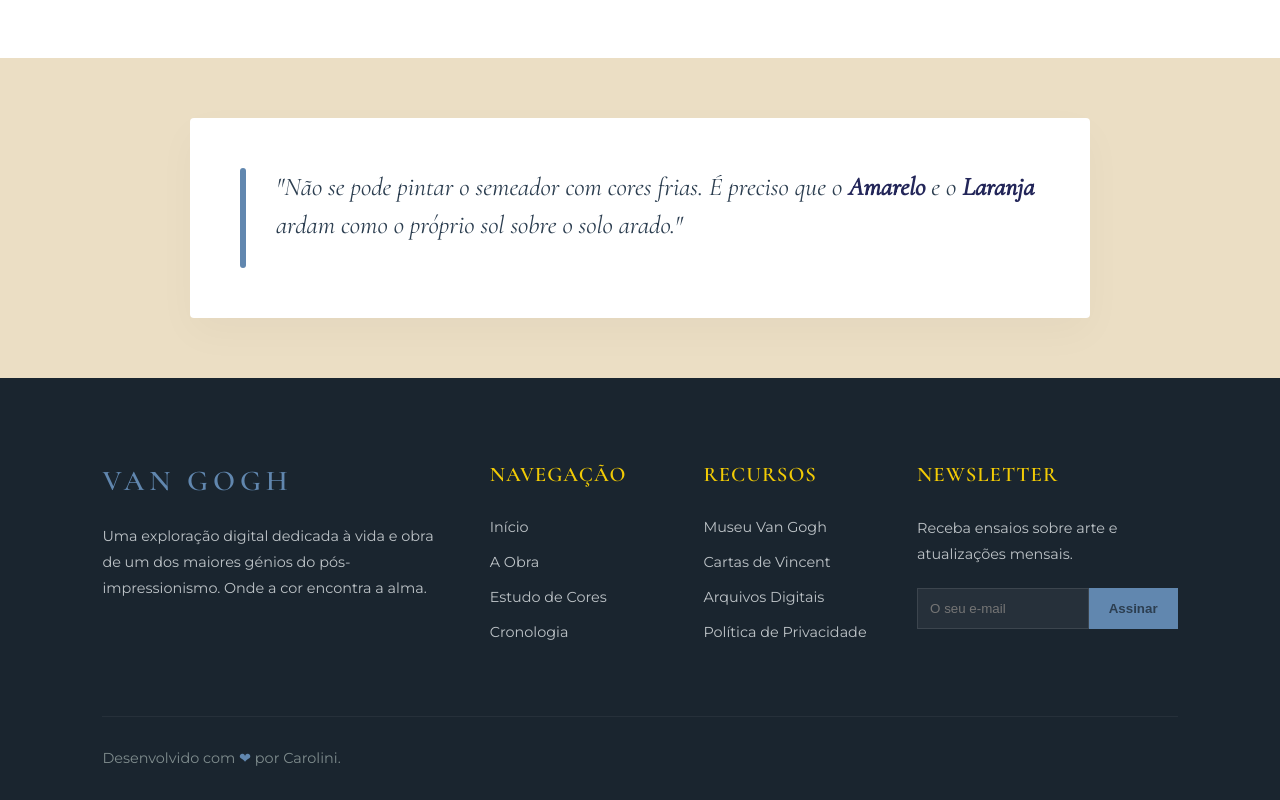
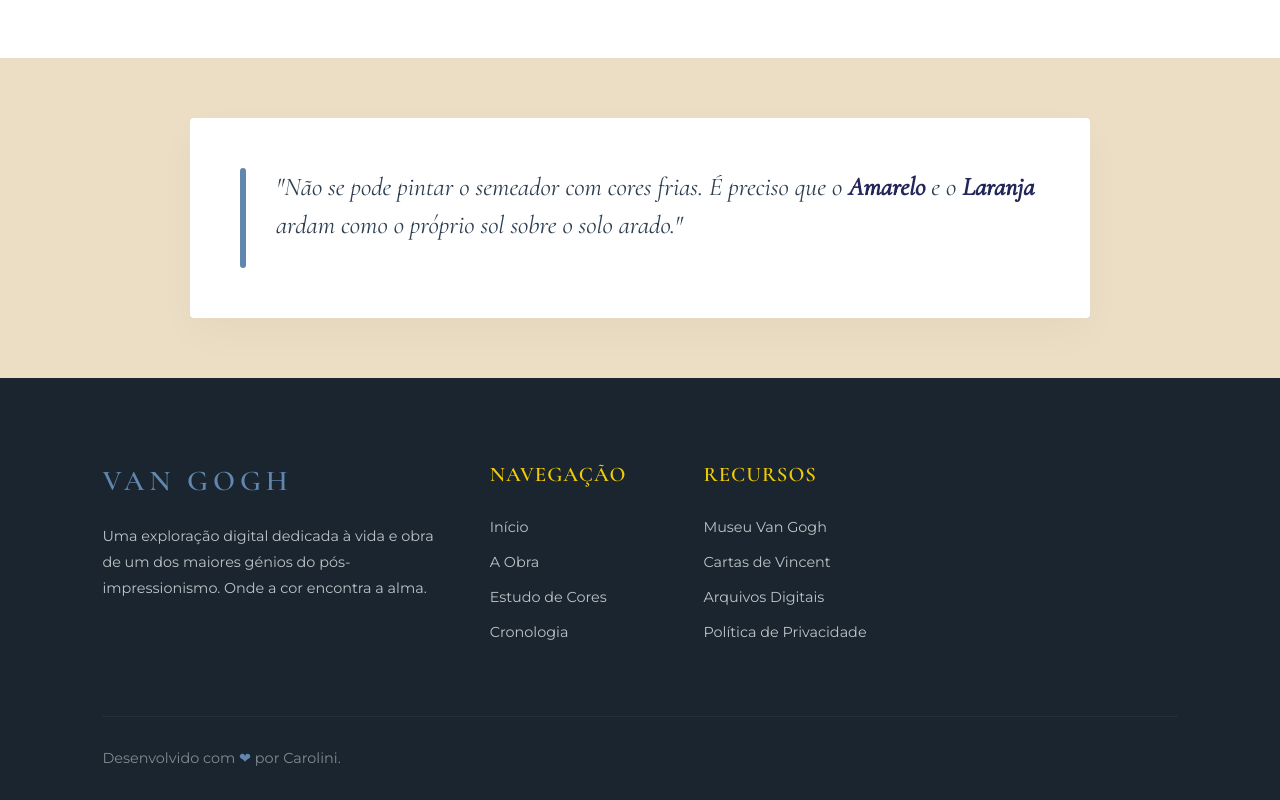
Before and after one commit to Carolbuenodarosa/vangog, a plain HTML site: page index.html in a window 1280 px wide. Shown: the part 1850-2650 px from the top of the page. Drawn offline with nearby package versions, Linux system fonts and the light colour scheme.

Commit message:
Update index.html

```diff
--- a/index.html
+++ b/index.html
@@ -786,15 +786,6 @@
                     <li><a href="#">Política de Privacidade</a></li>
                 </ul>
             </div>
-
-            <div class="footer-column">
-                <h4>Newsletter</h4>
-                <p>Receba ensaios sobre arte e atualizações mensais.</p>
-                <form class="footer-form">
-                    <input type="email" placeholder="O seu e-mail">
-                    <button type="submit">Assinar</button>
-                </form>
-            </div>
         </div>
 
         <div class="footer-bottom">
```
